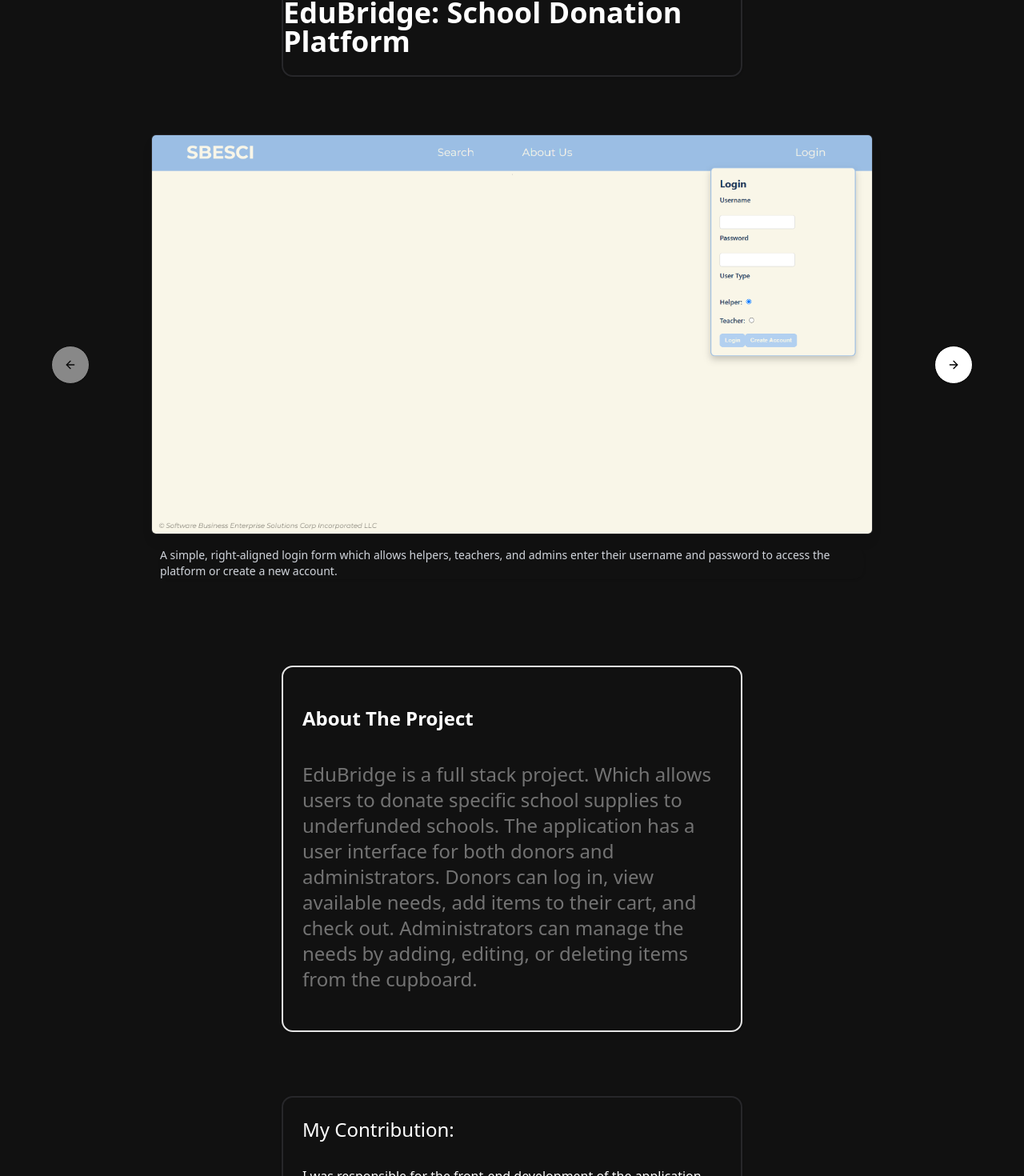
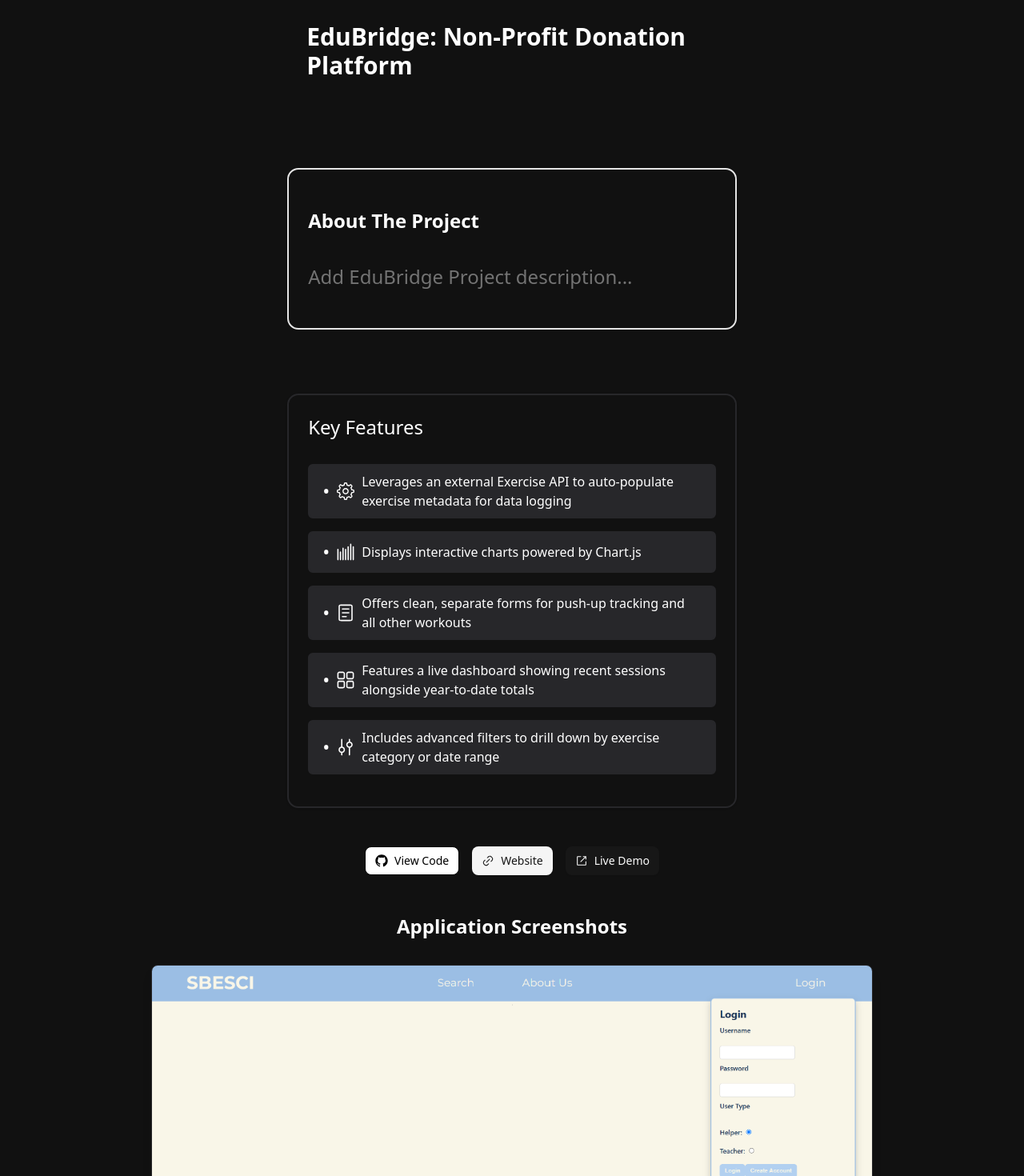
Before and after one commit to AazeemVS/Portfolio-Site, a React (Vite) app in the folder my-portfolio/: page /EduBridgeInfoPage in a window 1280 px wide. Shown: the part 192-1662 px from the top of the page at 80% size. Built offline with nearby package versions, Linux system fonts and the light colour scheme.

Commit message:
Updated all project pages to use project page template

```diff
--- a/my-portfolio/src/App.tsx
+++ b/my-portfolio/src/App.tsx
@@ -1,9 +1,7 @@
-import React from "react";
 import {
   BrowserRouter as Router,
   Routes,
   Route,
-  Navigate,
   useNavigate,
   useLocation,
 } from "react-router-dom";
@@ -24,10 +22,7 @@ import {
   NavigationMenu,
   NavigationMenuList,
   NavigationMenuItem,
-  NavigationMenuTrigger,
-  NavigationMenuContent,
   NavigationMenuLink,
-  NavigationMenuIndicator,
   NavigationMenuViewport,
 } from "@/components/ui/navigation-menu";
 import { motion } from "framer-motion";
--- a/my-portfolio/src/pages/CatchFrenzyInfoPage.tsx
+++ b/my-portfolio/src/pages/CatchFrenzyInfoPage.tsx
@@ -1,19 +1,5 @@
 import React from "react";
-import {
-  Card,
-  CardContent,
-  CardDescription,
-  CardFooter,
-  CardHeader,
-  CardTitle,
-} from "@/components/ui/card";
-import {
-  Carousel,
-  CarouselContent,
-  CarouselItem,
-  CarouselNext,
-  CarouselPrevious,
-} from "@/components/ui/projects/carousel";
+
 import Footer from "@/components/ui/footer";
 
 //Images
@@ -21,11 +7,53 @@ import homePageImg from "@/../images/CF-home.png";
 import Level1Img from "@/../images/CF-lvl1.png";
 import Level2Img from "@/../images/CF_Lvl2.png";
 import Level3Img from "@/../images/CF_Lvl3.png";
-
+import { ProjectPageLayout } from "@/components/ui/projects/projectPageLayout";
+import {
+  BarChartIcon,
+  DashboardIcon,
+  GearIcon,
+  MixerVerticalIcon,
+  ReaderIcon,
+} from "@radix-ui/react-icons";
 {
   /* add images and descriptive text here*/
 }
-const slides = [
+
+const CatchFrenzyInfoPage: React.FC = () => {
+  const projectData = {
+    title: "Catch Frenzy: An Intense 2D Browser Game",
+    description: "Add Catch Frenzy Project description...",
+    githubUrl: "https://github.com/your/project1",
+    liveDemoUrl: "https://yourdemo.com", // Add live demo later
+    websiteUrl: "https://official-website.com",
+
+    features: [
+      {
+        icon: <GearIcon width={24} height={24} />,
+        label:
+          "Leverages an external Exercise API to auto-populate exercise metadata for data logging",
+      },
+      {
+        icon: <BarChartIcon width={24} height={24} />,
+        label: "Displays interactive charts powered by Chart.js",
+      },
+      {
+        icon: <ReaderIcon width={24} height={24} />,
+        label:
+          "Offers clean, separate forms for push-up tracking and all other workouts",
+      },
+      {
+        icon: <DashboardIcon width={24} height={24} />,
+        label:
+          "Features a live dashboard showing recent sessions alongside year-to-date totals",
+      },
+      {
+        icon: <MixerVerticalIcon width={24} height={24} />,
+        label:
+          "Includes advanced filters to drill down by exercise category or date range",
+      },
+    ],
+    slides: [
       { img: homePageImg, caption: " Home/game start page" },
       {
         img: Level1Img,
@@ -43,57 +71,15 @@ const slides = [
         img: Level3Img,
         caption: "Game Over Page",
       },
-];
+    ],
+  };
 
-const CatchFrenzyInfoPage: React.FC = () => (
+  return (
     <>
-    <Card className="mb-[5%]">
-      <CardTitle className="text-white">
-        Catch Frenzy: Simple 2D Browser Game
-      </CardTitle>
-    </Card>
-
-    {/* Carousel to show off different images of my websites */}
-    <div className="flex justify-center">
-      <Carousel className="w-full max-w-5xl">
-        {" "}
-        {/* Increased max-width */}
-        <CarouselContent>
-          {slides.map((slides, index) => (
-            <CarouselItem key={index} className="basis-full">
-              <div className="p-2">
-                <div className="flex items-center justify-center h-[500px]">
-                  <img
-                    src={slides.img}
-                    alt={`SBECI Site Preview ${index + 1}`}
-                    className="h-full w-auto object-contain rounded-sm border border-[#27272a] shadow-lg"
-                  />
-                </div>
-                <div className="ml-16 mr-16 mt-0">
-                  <Card className="border-none mt-4 p-0 text-left w-full">
-                    <p className="text-gray-300 text-sm">{slides.caption}</p>
-                  </Card>
-                </div>
-              </div>
-            </CarouselItem>
-          ))}
-        </CarouselContent>
-        <CarouselPrevious className="h-12 w-12 -left-16" />{" "}
-        {/* Adjusted position */}
-        <CarouselNext className="h-12 w-12 -right-16" />
-      </Carousel>
-    </div>
-
-    <Card>
-      <CardHeader className="text-white text-2xl">
-        {" "}
-        About The Project:
-      </CardHeader>
-      <CardDescription className="text-white text-md"> </CardDescription>
-    </Card>
-
+      <ProjectPageLayout {...projectData} />
       <Footer />
     </>
   );
+};
 
 export default CatchFrenzyInfoPage;
--- a/my-portfolio/src/pages/EduBridgeInfoPage.tsx
+++ b/my-portfolio/src/pages/EduBridgeInfoPage.tsx
@@ -1,17 +1,4 @@
 import React from "react";
-import {
-  Card,
-  CardTitle,
-  CardHeader,
-  CardDescription,
-} from "@/components/ui/card";
-import {
-  Carousel,
-  CarouselContent,
-  CarouselItem,
-  CarouselNext,
-  CarouselPrevious,
-} from "@/components/ui/projects/carousel";
 import Footer from "@/components/ui/footer";
 import SBESCISearchPage from "@/../images/SBESCI_site_pic.png";
 import SBESCILoginPage from "@/../images/SBESCILoginPage.png";
@@ -19,9 +6,54 @@ import SBESCILandingPage from "@/../images/SBESCILandingPage.png";
 import SBESCIAdminLandingPage from "@/../images/SBESCIAdminLandingPage.png";
 import SBESCICartPage from "@/../images/SBESCICartPage.png";
 import SBESCICupboardPage from "@/../images/SBESCIAdminCupboardPage.png";
-import ProjDescription from "@/components/ui/projects/projDescription";
+import { ProjectPageLayout } from "@/components/ui/projects/projectPageLayout";
+import {
+  BarChartIcon,
+  DashboardIcon,
+  GearIcon,
+  MixerVerticalIcon,
+  ReaderIcon,
+} from "@radix-ui/react-icons";
 
-const slides = [
+{
+  /* add images and descriptive text here*/
+}
+
+const EduBridgeInfoPage: React.FC = () => {
+  const projectData = {
+    title: "EduBridge: Non-Profit Donation Platform",
+    description: "Add EduBridge Project description...",
+    githubUrl: "https://github.com/your/project1",
+    liveDemoUrl: "https://yourdemo.com", // Add live demo later
+    websiteUrl: "https://official-website.com",
+
+    features: [
+      {
+        icon: <GearIcon width={24} height={24} />,
+        label:
+          "Leverages an external Exercise API to auto-populate exercise metadata for data logging",
+      },
+      {
+        icon: <BarChartIcon width={24} height={24} />,
+        label: "Displays interactive charts powered by Chart.js",
+      },
+      {
+        icon: <ReaderIcon width={24} height={24} />,
+        label:
+          "Offers clean, separate forms for push-up tracking and all other workouts",
+      },
+      {
+        icon: <DashboardIcon width={24} height={24} />,
+        label:
+          "Features a live dashboard showing recent sessions alongside year-to-date totals",
+      },
+      {
+        icon: <MixerVerticalIcon width={24} height={24} />,
+        label:
+          "Includes advanced filters to drill down by exercise category or date range",
+      },
+    ],
+    slides: [
       {
         img: SBESCILoginPage,
         caption:
@@ -52,70 +84,15 @@ const slides = [
         caption:
           "Provides an administrative view of all listed needs in a grid of cards, each showing item details, price, and allowing administrators to manage need items: use the Add Need button to create new entries, and the Edit and Delete buttons on each card to update or remove existing needs.",
       },
-];
+    ],
+  };
 
-const SBECIInfoPage: React.FC = () => (
+  return (
     <>
-    <Card className="mb-[5%]">
-      <CardTitle className="text-white">
-        EduBridge: School Donation Platform
-      </CardTitle>
-    </Card>
-
-    {/* Carousel to show off different images of my websites */}
-    <div className="flex justify-center">
-      <Carousel className="w-full max-w-5xl">
-        {" "}
-        {/* Increased max-width */}
-        <CarouselContent>
-          {slides.map((slides, index) => (
-            <CarouselItem key={index} className="basis-full">
-              <div className="p-2">
-                <div className="flex items-center justify-center h-[500px]">
-                  <img
-                    src={slides.img}
-                    alt={`SBECI Site Preview ${index + 1}`}
-                    className="h-full w-auto object-contain rounded-sm border border-[#27272a] shadow-lg"
-                  />
-                </div>
-                <div className="ml-16 mr-16 mt-0">
-                  <Card className="border-none mt-4 p-0 text-left w-full">
-                    <p className="text-gray-300 text-sm">{slides.caption}</p>
-                  </Card>
-                </div>
-              </div>
-            </CarouselItem>
-          ))}
-        </CarouselContent>
-        <CarouselPrevious className="h-12 w-12 -left-16" />{" "}
-        {/* Adjusted position */}
-        <CarouselNext className="h-12 w-12 -right-16" />
-      </Carousel>
-    </div>
-
-    <ProjDescription
-      text={
-        "EduBridge is a full stack project. Which allows users to donate specific school supplies to underfunded schools. The application has a user interface for both donors and administrators. Donors can log in, view available needs, add items to their cart, and check out. Administrators can manage the needs by adding, editing, or deleting items from the cupboard."
-      }
-    ></ProjDescription>
-    <Card className="">
-      <CardHeader className="text-white text-2xl ">
-        {" "}
-        My Contribution:
-      </CardHeader>
-      <CardDescription className="text-white text-md px-6">
-        I was responsible for the front-end development of the application,
-        including the design and implementation of the user interface using
-        Angular. I also worked on integrating the back-end API to fetch and
-        display data dynamically. Additionally, I implemented the cart
-        functionality and ensured a smooth user experience across different
-        devices.{" "}
-      </CardDescription>
-    </Card>
-    <footer>
+      <ProjectPageLayout {...projectData} />
       <Footer />
-    </footer>
     </>
   );
+};
 
-export default SBECIInfoPage;
+export default EduBridgeInfoPage;
```
Lines whose indentation alone changed are shown as unchanged.
